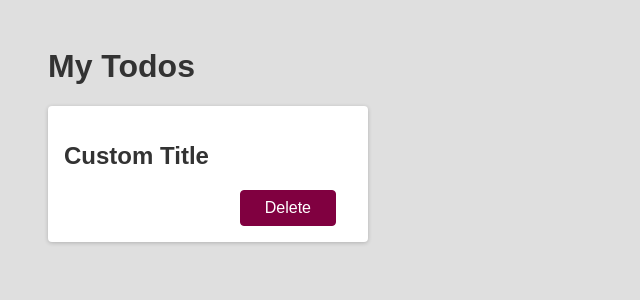
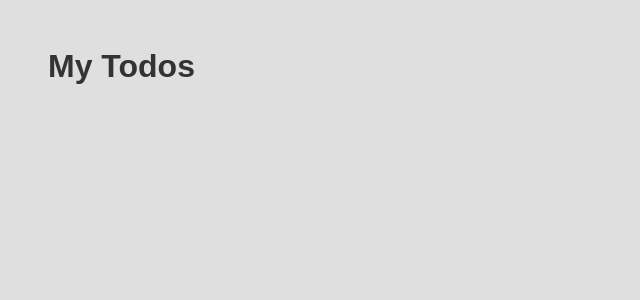
Before and after one commit to Tajveez/react-ad-v2, a React (Create React App) app: page / in a window 1280 px wide. Shown: the top 300 px of the page, without its empty margins (0-640 px from the left). Built offline with nearby package versions, Linux system fonts and the light colour scheme.

Commit message:
Router installed

```diff
--- a/package.json
+++ b/package.json
@@ -8,6 +8,7 @@
     "@testing-library/user-event": "^12.8.3",
     "react": "^17.0.2",
     "react-dom": "^17.0.2",
+    "react-router-dom": "^5.2.0",
     "react-scripts": "4.0.3",
     "web-vitals": "^1.1.2"
   },
--- a/src/App.js
+++ b/src/App.js
@@ -1,11 +1,7 @@
-import Todo from "./components/Todo";
-
-
 function App() {
   return (
     <div>
       <h1>My Todos</h1>
-      <Todo title="Custom Title" />
     </div>
   );
 }
--- a/src/components/Backdrop.js
+++ /dev/null
@@ -1,5 +0,0 @@
-const Backdrop = () => {
-  return <div className="backdrop"></div>;
-};
-
-export default Backdrop;
--- a/src/components/Modal.js
+++ /dev/null
@@ -1,15 +0,0 @@
-const Modal = ({ onAction }) => {
-  return (
-    <div className="modal">
-      <p>Are you sure, mate?</p>
-      <button onClick={onAction} className="btn btn--alt">
-        Cancel
-      </button>
-      <button onClick={onAction} className="btn">
-        Confirm
-      </button>
-    </div>
-  );
-};
-
-export default Modal;
--- a/src/components/Todo.js
+++ /dev/null
@@ -1,31 +0,0 @@
-import { useState } from "react";
-import Backdrop from "./Backdrop";
-import Modal from "./Modal";
-
-const Todo = ({ title }) => {
-  const [modalIsOpen, setModalIsOpen] = useState(false);
-
-  function deleteHandler() {
-    setModalIsOpen(!modalIsOpen);
-  }
-
-  function closeModal() {
-    setModalIsOpen(false);
-  }
-  return (
-    <div className="card">
-      <h2>{title}</h2>
-      <div className="actions">
-        <button className="btn" onClick={deleteHandler}>
-          Delete
-        </button>
-      </div>
-      <div>
-        {modalIsOpen && <Modal onAction={closeModal} />}
-        {modalIsOpen && <Backdrop />}
-      </div>
-    </div>
-  );
-};
-
-export default Todo;
```
Also changed, not shown: 1 other file (tests, documents, lock files or other folders).
